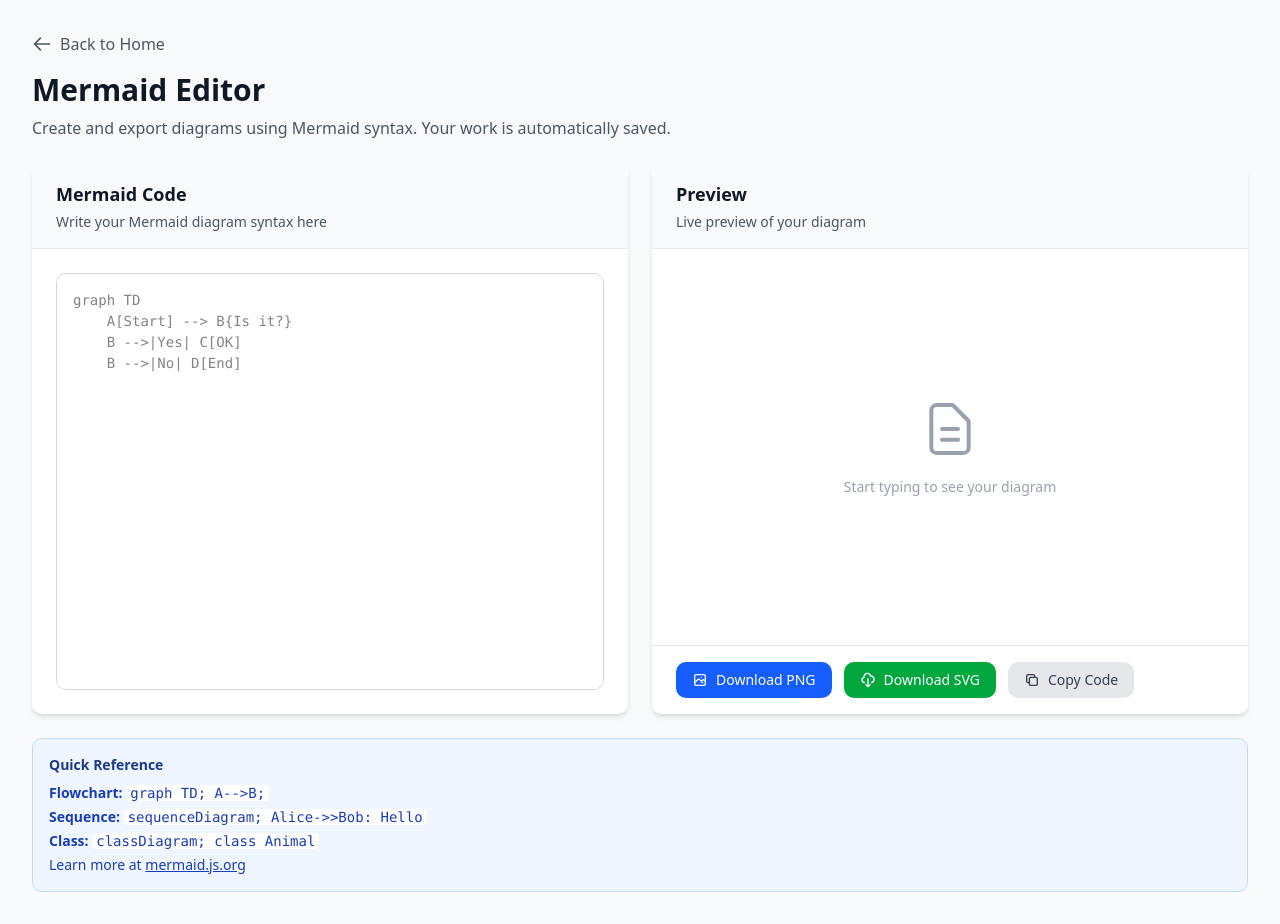
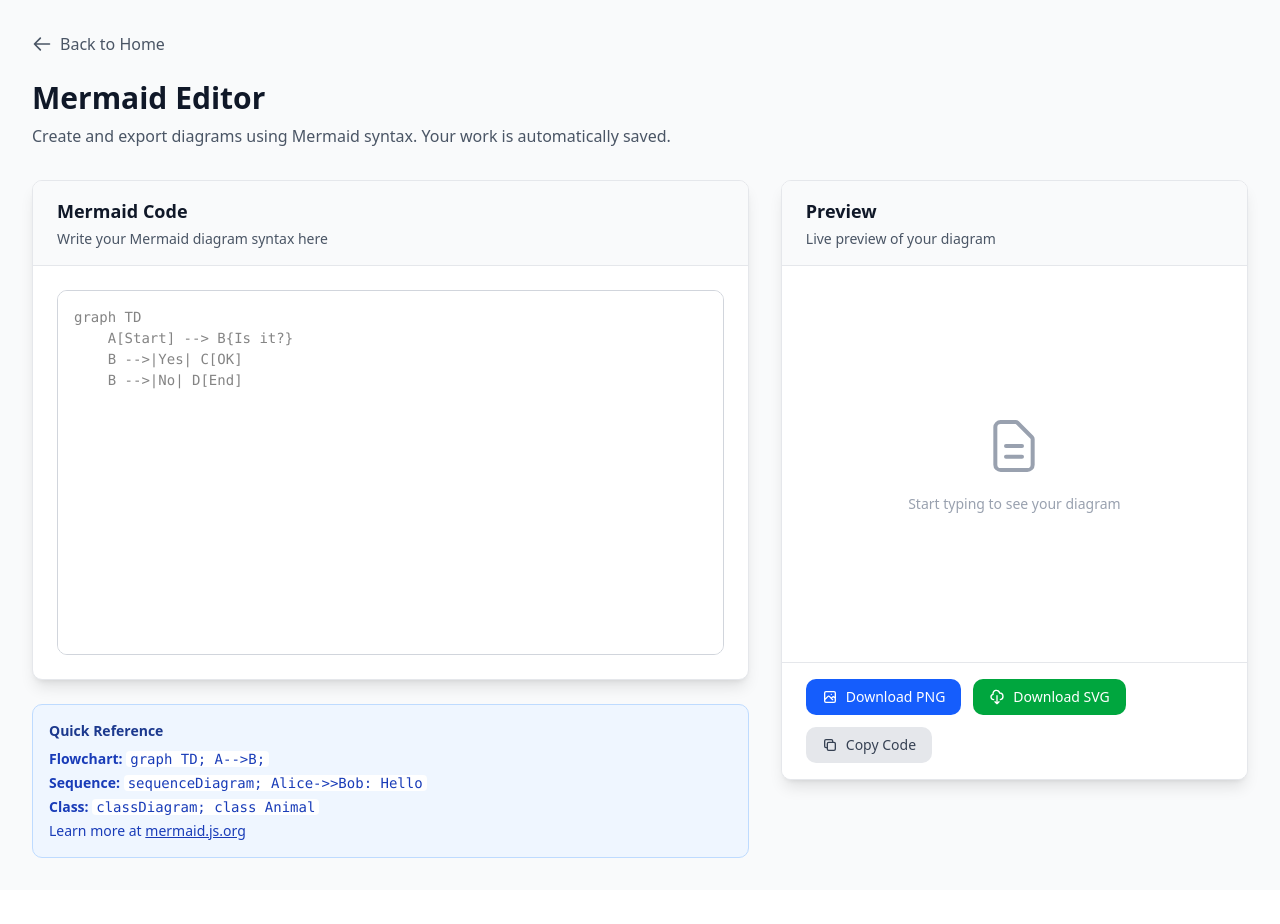
Before and after one commit to widnyana/tulkit, a Next.js app: page /mermaid-editor in a window 1280 px wide. After the commit the page ends 890 px from the top, so only its background shows below. Built offline with nearby package versions, Linux system fonts and the light colour scheme.

Commit message:
feat: update layout to match qr-gen page and fix hydration

```diff
--- a/app/mermaid-editor/components/Editor.tsx
+++ b/app/mermaid-editor/components/Editor.tsx
@@ -1,5 +1,6 @@
 "use client";
 
+import { useState, useEffect } from "react";
 import Editor from "react-simple-code-editor";
 import { highlight, languages } from "prismjs";
 import "prismjs/components/prism-markdown";
@@ -11,6 +12,12 @@ interface EditorProps {
 }
 
 export function MermaidEditor({ value, onChange }: EditorProps) {
+  const [mounted, setMounted] = useState(false);
+
+  useEffect(() => {
+    setMounted(true);
+  }, []);
+
   const highlightCode = (code: string) => {
     return highlight(code, languages.markdown, "markdown");
   };
@@ -25,6 +32,11 @@ export function MermaidEditor({ value, onChange }: EditorProps) {
       </div>
 
       <div className="flex-1 p-6">
+        {!mounted ? (
+          <div className="w-full h-full border border-gray-300 rounded-lg p-4 bg-white font-mono text-sm">
+            Loading editor...
+          </div>
+        ) : (
           <div
             className="w-full h-full border border-gray-300 rounded-lg overflow-auto
                        focus-within:ring-2 focus-within:ring-blue-500 focus-within:border-transparent"
@@ -44,6 +56,7 @@ export function MermaidEditor({ value, onChange }: EditorProps) {
               textareaClassName="outline-none"
             />
           </div>
+        )}
       </div>
     </div>
   );
--- a/app/mermaid-editor/page.tsx
+++ b/app/mermaid-editor/page.tsx
@@ -29,13 +29,11 @@ export default function MermaidEditorPage() {
   }, [code, mounted]);
 
   return (
-    <div className="min-h-screen bg-gray-50">
-      <div className="max-w-[1920px] mx-auto p-8">
-        {/* Header */}
-        <div className="mb-6">
+    <div className="min-h-screen bg-gray-50 p-8">
+      <div className="max-w-7xl mx-auto">
         <Link
           href="/"
-            className="inline-flex items-center text-gray-600 hover:text-gray-900 mb-4"
+          className="inline-flex items-center text-gray-600 hover:text-gray-900 mb-6 transition-colors"
         >
           <svg
             className="w-5 h-5 mr-2"
@@ -53,36 +51,36 @@ export default function MermaidEditorPage() {
           Back to Home
         </Link>
 
+        <header className="mb-8">
           <h1 className="text-3xl font-bold text-gray-900 mb-2">Mermaid Editor</h1>
           <p className="text-gray-600">
             Create and export diagrams using Mermaid syntax. Your work is automatically saved.
           </p>
-        </div>
+        </header>
 
-        {/* Split-screen Layout */}
-        <div className="grid grid-cols-1 lg:grid-cols-2 gap-6 h-[calc(100vh-250px)]">
-          {/* Left Panel - Editor */}
-          <div className="bg-white rounded-lg shadow-md overflow-hidden flex flex-col">
+        {/* 2-Column Layout */}
+        <div className="grid grid-cols-1 md:grid-cols-5 gap-8">
+          {/* Left Column - Editor */}
+          <div className="md:col-span-3 space-y-6">
+            <div className="bg-white rounded-lg shadow-lg border border-gray-200 overflow-hidden h-[calc(100vh-300px)]">
               <MermaidEditor value={code} onChange={setCode} />
             </div>
 
-          {/* Right Panel - Preview */}
-          <div className="bg-white rounded-lg shadow-md overflow-hidden flex flex-col">
-            <Preview code={code} />
-            <Controls code={code} />
-          </div>
-        </div>
-
             {/* Help Section */}
-        <div className="mt-6 bg-blue-50 border border-blue-200 rounded-lg p-4">
-          <h2 className="text-sm font-semibold text-blue-900 mb-2">Quick Reference</h2>
+            <div className="bg-blue-50 border border-blue-200 rounded-lg p-4">
+              <h2 className="text-sm font-semibold text-blue-900 mb-2">
+                Quick Reference
+              </h2>
               <div className="text-sm text-blue-800 space-y-1">
                 <p>
-              <strong>Flowchart:</strong> <code className="bg-white px-1 rounded">graph TD; A--&gt;B;</code>
+                  <strong>Flowchart:</strong>{" "}
+                  <code className="bg-white px-1 rounded">graph TD; A--&gt;B;</code>
                 </p>
                 <p>
                   <strong>Sequence:</strong>{" "}
-              <code className="bg-white px-1 rounded">sequenceDiagram; Alice-&gt;&gt;Bob: Hello</code>
+                  <code className="bg-white px-1 rounded">
+                    sequenceDiagram; Alice-&gt;&gt;Bob: Hello
+                  </code>
                 </p>
                 <p>
                   <strong>Class:</strong>{" "}
@@ -102,6 +100,18 @@ export default function MermaidEditorPage() {
               </div>
             </div>
           </div>
+
+          {/* Right Column - Preview */}
+          <div className="md:col-span-2">
+            <div className="sticky top-8">
+              <div className="bg-white rounded-lg shadow-lg border border-gray-200 overflow-hidden flex flex-col h-[calc(100vh-200px)]">
+                <Preview code={code} />
+                <Controls code={code} />
+              </div>
+            </div>
+          </div>
+        </div>
+      </div>
     </div>
   );
 }
```
Lines whose indentation alone changed are shown as unchanged.
